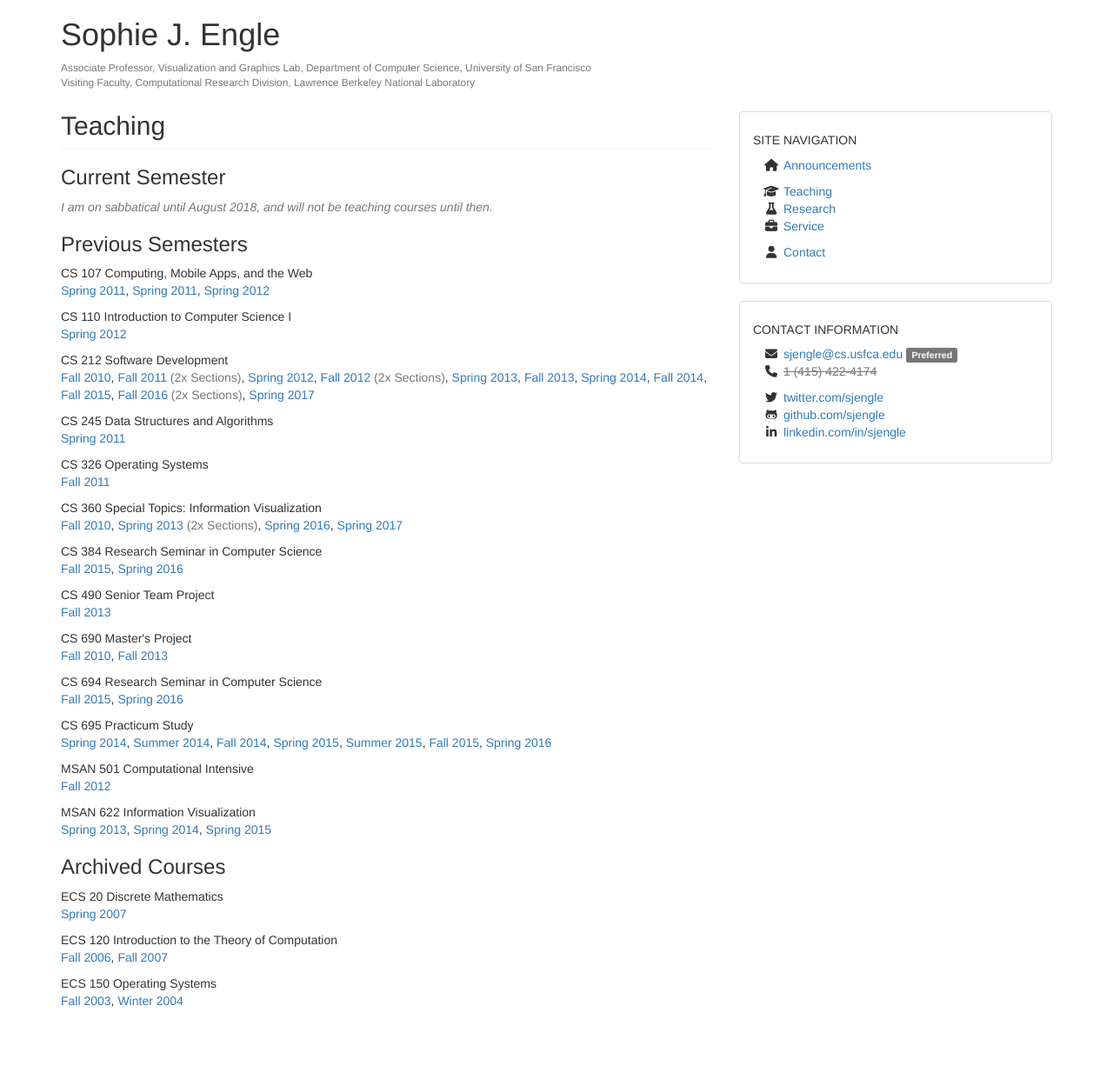
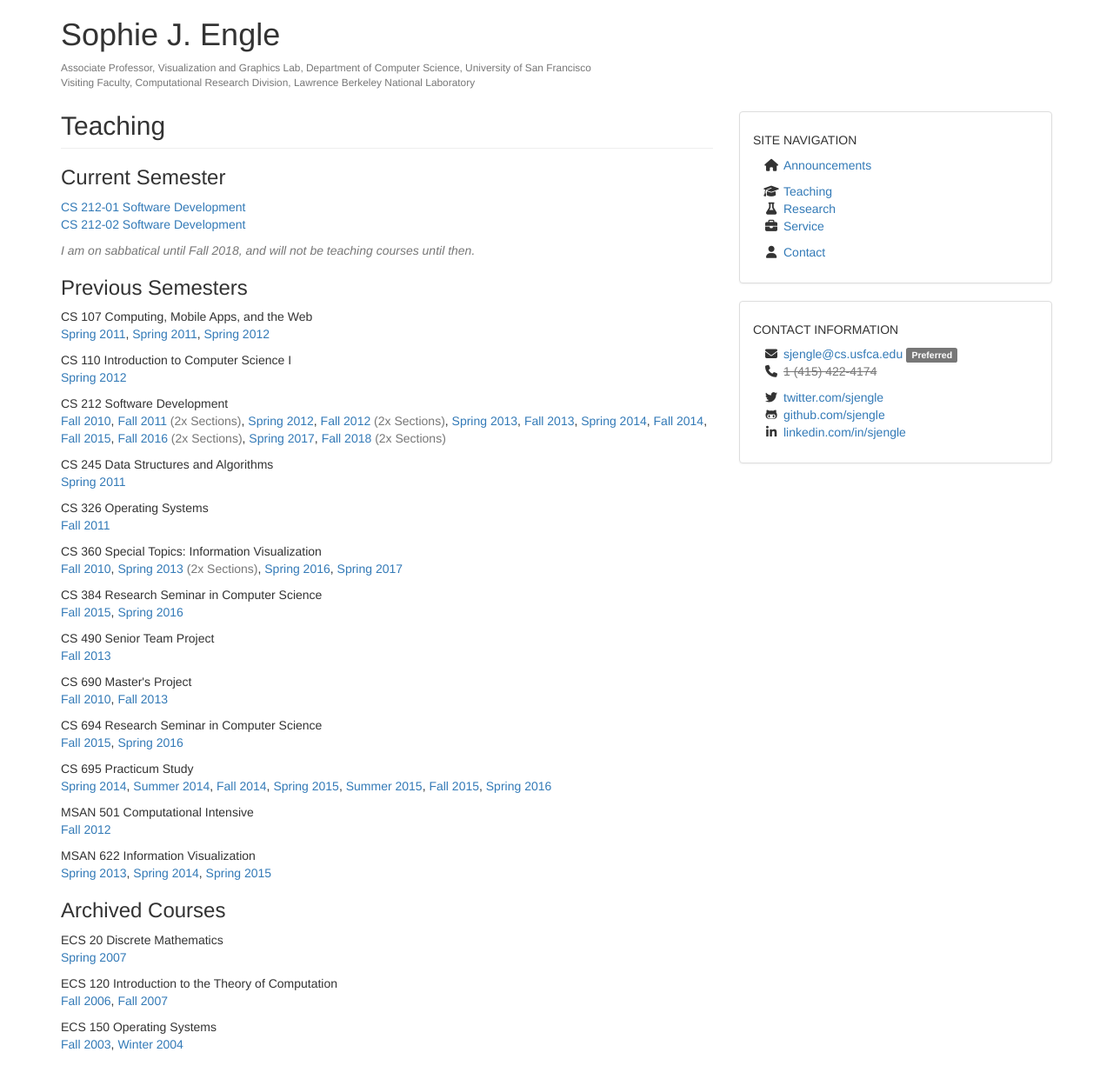
Before and after one commit to sjengle/sjengle.github.io, a Jekyll site: the page built from teaching.html, in a window 1280 px wide. Shown: the whole page at 87% size. Built offline with Jekyll 4.4.1, drawn with Linux system fonts in a browser that asks for light colours; nearby versions of some CDN libraries; before the commit the page ends 1191 px from its top, so only the background shows below that.

Commit message:
Adding Fall 2018 courses.

```diff
--- a/_data/teaching.yaml
+++ b/_data/teaching.yaml
@@ -331,3 +331,20 @@
   sort: 'CS360-2017-01b'
   link: 'https://github.com/usf-cs360-2017/lectures/wiki'
   show: false
+# FALL 2018
+- id: 'CS 212'
+  name: 'Software Development'
+  code: 'CS 212-01'
+  term: 'Fall'
+  year: '2018'
+  sort: 'CS212-2018-01a'
+  link: 'https://github.com/usf-cs212-fall2018/lectures/wiki'
+  show: true
+- id: 'CS 212'
+  name: 'Software Development'
+  code: 'CS 212-02'
+  term: 'Fall'
+  year: '2018'
+  sort: 'CS212-2018-01b'
+  link: 'https://github.com/usf-cs212-fall2018/lectures/wiki'
+  show: true
--- a/teaching.html
+++ b/teaching.html
@@ -5,15 +5,15 @@ title: Teaching
 
 <h3>Current Semester</h3>
 
-<!--<ul class="list-unstyled">{%
+<ul class="list-unstyled">{%
 for course in site.data.teaching %}{%
   if course.show %}
   <li><a href="{{ course.link }}">{{ course.code }} {{ course.name }}</a></li>{%
   endif %}{%
 endfor %}
-</ul>-->
+</ul>
 
-<p><em class="text-muted">I am on sabbatical until August 2018, and will not be teaching courses until then.</em></p>
+<p><em class="text-muted">I am on sabbatical until Fall 2018, and will not be teaching courses until then.</em></p>
 
 <h3>Previous Semesters</h3>
 
```
